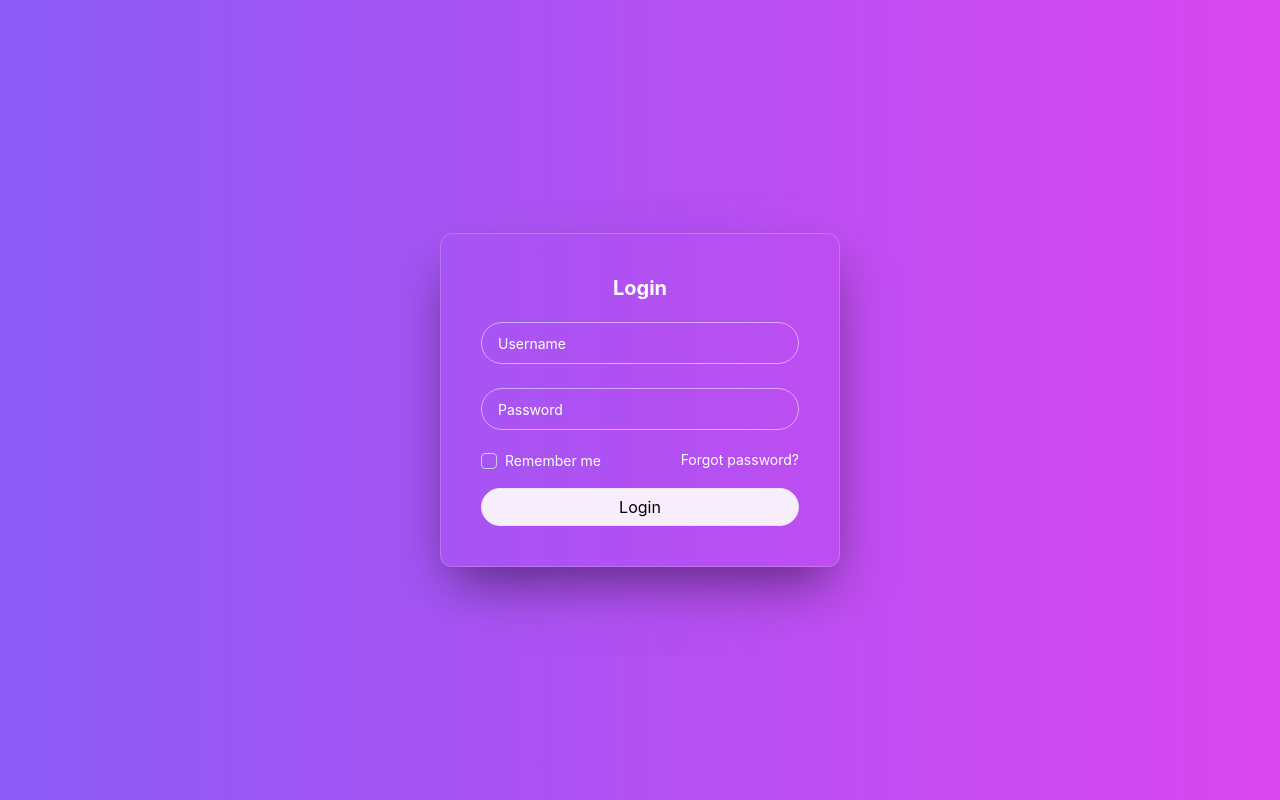
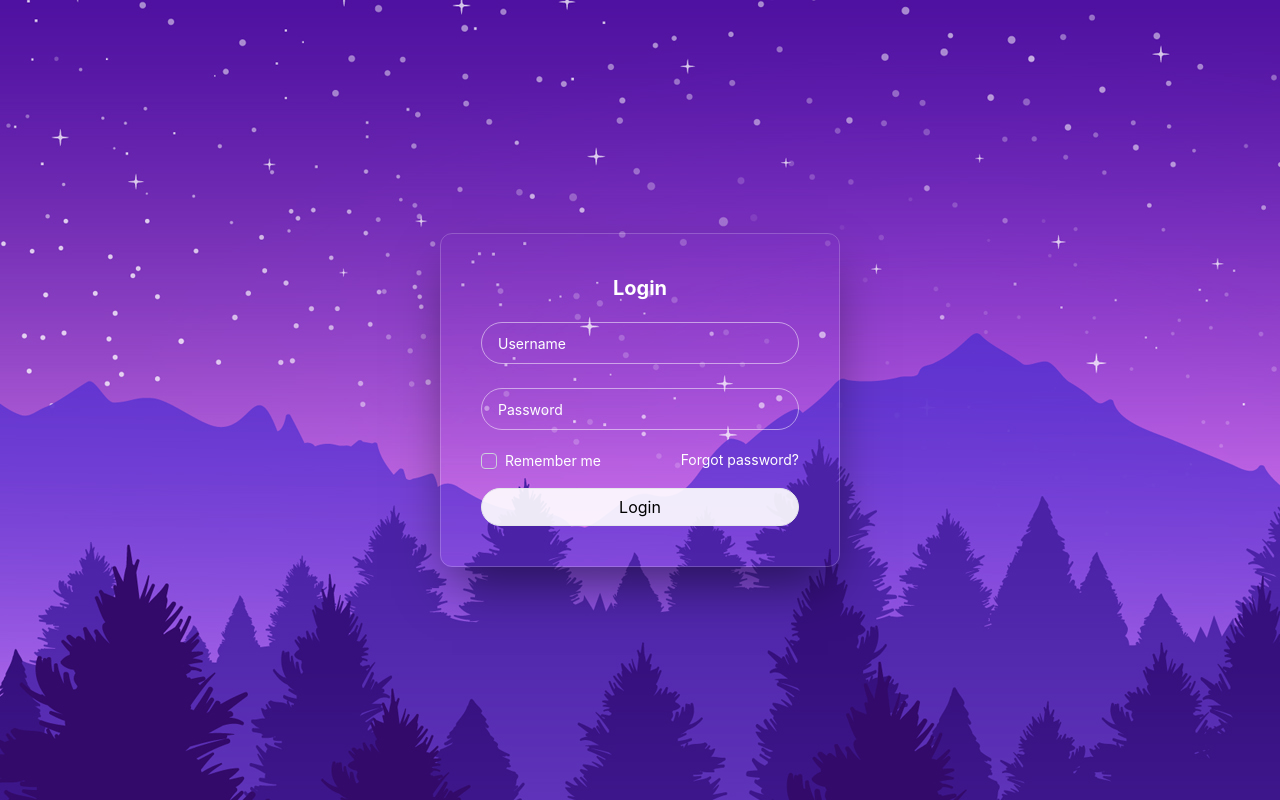
Before and after one commit to TorexTuan/Blog, a Nuxt app: page /auth in a window 1280 px wide. Built offline with nearby package versions, Linux system fonts and the light colour scheme.

Commit message:
[30/11/2024]: Register and Login page

```diff
--- a/pages/auth.vue
+++ b/pages/auth.vue
@@ -1,5 +1,7 @@
 <template>
-  <div class="default-bg-color flex-center">
+  <div
+    class="flex-center bg-[url('/assets/images/background-img.jpg')] h-screen"
+  >
     <form
       class="shadow-2xl shadow-black/50 rounded-xl p-10 flex-center flex-col border-[1px] border-white/20 backdrop-opacity-50 w-[400px]"
     >
```
Also changed, not shown: assets/images/background-img.jpg (added).
